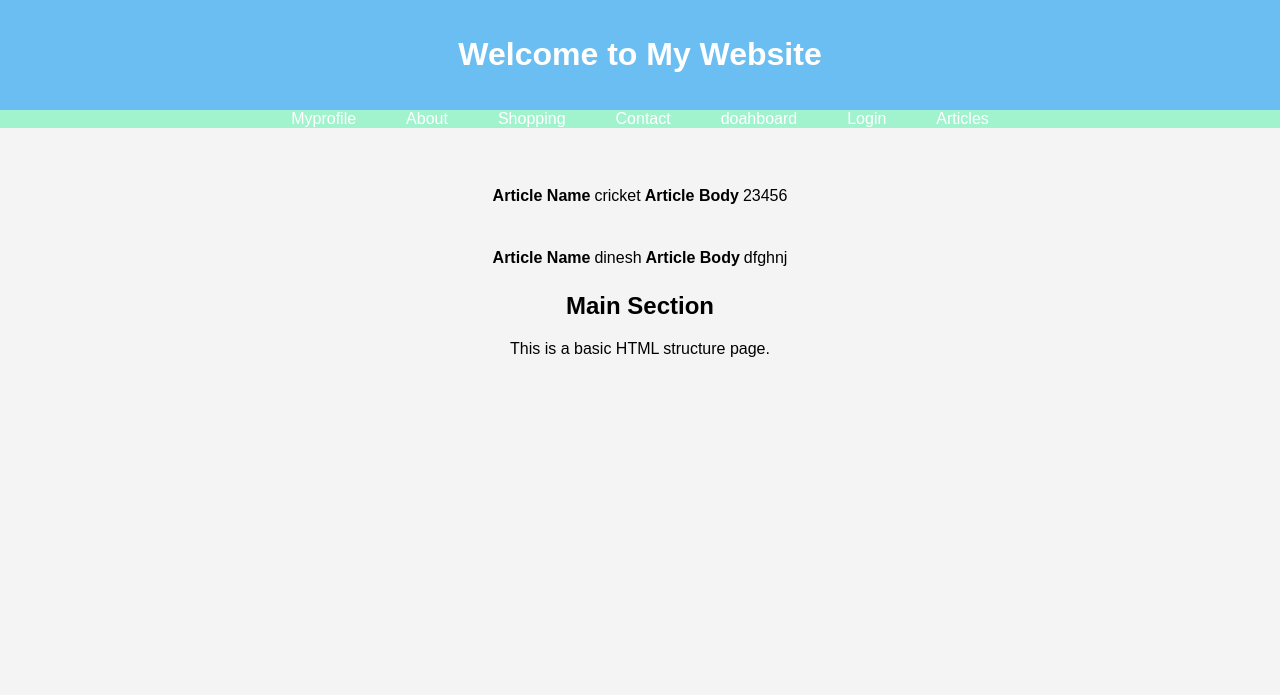
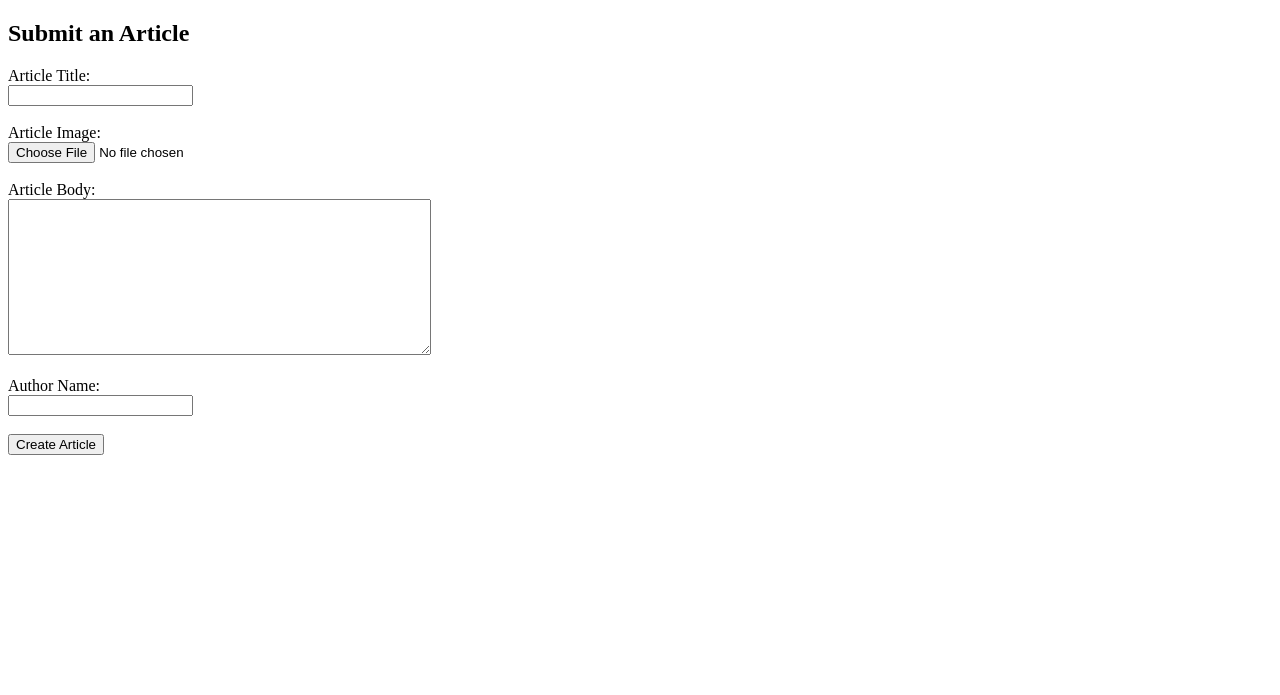
Before and after one commit to srujan2023/Project, a Django app: page /karthik/app2/articles.html in a window 1280 px wide. Shown: the top 695 px of the page. Run offline with Django 5.2, Linux system fonts and the light colour scheme; data comes from the database, SQL or seed files in the repository.

Commit message:
Articles pages updated

```diff
--- a/mainproject/articles/urls.py
+++ b/mainproject/articles/urls.py
@@ -1,9 +1,9 @@
 from django.urls import path
-from .views import articles,create
+from .views import create,article
 
 
 urlpatterns = [
-      path('app2/articles.html', articles,name='articles'),
-      path('articles.html', create,name='create'),
+      path('article', article,name='article'),
+      path('app2/articles.html', create,name='create'),
 
 ]
--- a/mainproject/articles/views.py
+++ b/mainproject/articles/views.py
@@ -1,27 +1,29 @@
 from django.shortcuts import render
 from django.http import HttpResponse
-from .models import articles as Article
-
-
-def articles(request):
-    articles_list = Article.objects.all()
-    return render(request,'html.html',{'articles':articles_list})
+from .models import articles
 
 
 def create(request):
     return render(request,'articles.html')
 
-def Create_articles(request):
+
+def article(request):
     if request.method=='POST':
         title=request.POST.get('title')
         image=request.POST.get('image')
         body=request.POST.get('body')
         author=request.POST.get('author')
 
-        stu_obj=Article()
+        print('title:',title)
+        print('image:',image)
+        print('body:',body)
+        print('author:',author)
+
+
+        stu_obj=articles()
         stu_obj.title=title
         stu_obj.image=image
         stu_obj.body=body
         stu_obj.author=author
         stu_obj.save()
-        return render(request,"articles.html")
+    return render(request,'articles.html')
--- a/mainproject/templates/html.html
+++ b/mainproject/templates/html.html
@@ -33,7 +33,7 @@
     <!-- Main Content -->
     <main>
         <section>
-           {%  for articles in articles %}
+           {% comment %} {%  for articles in articles %}
            <center>
             <table>
              <tr><th>Article Name</th>
@@ -43,7 +43,7 @@
                 <tr>
            </table>
            </center>
-                    {% endfor %}
+                    {% endfor %} {% endcomment %}
             <h2>Main Section</h2>
             <p>This is a basic HTML structure page.</p>
         </section>
```
